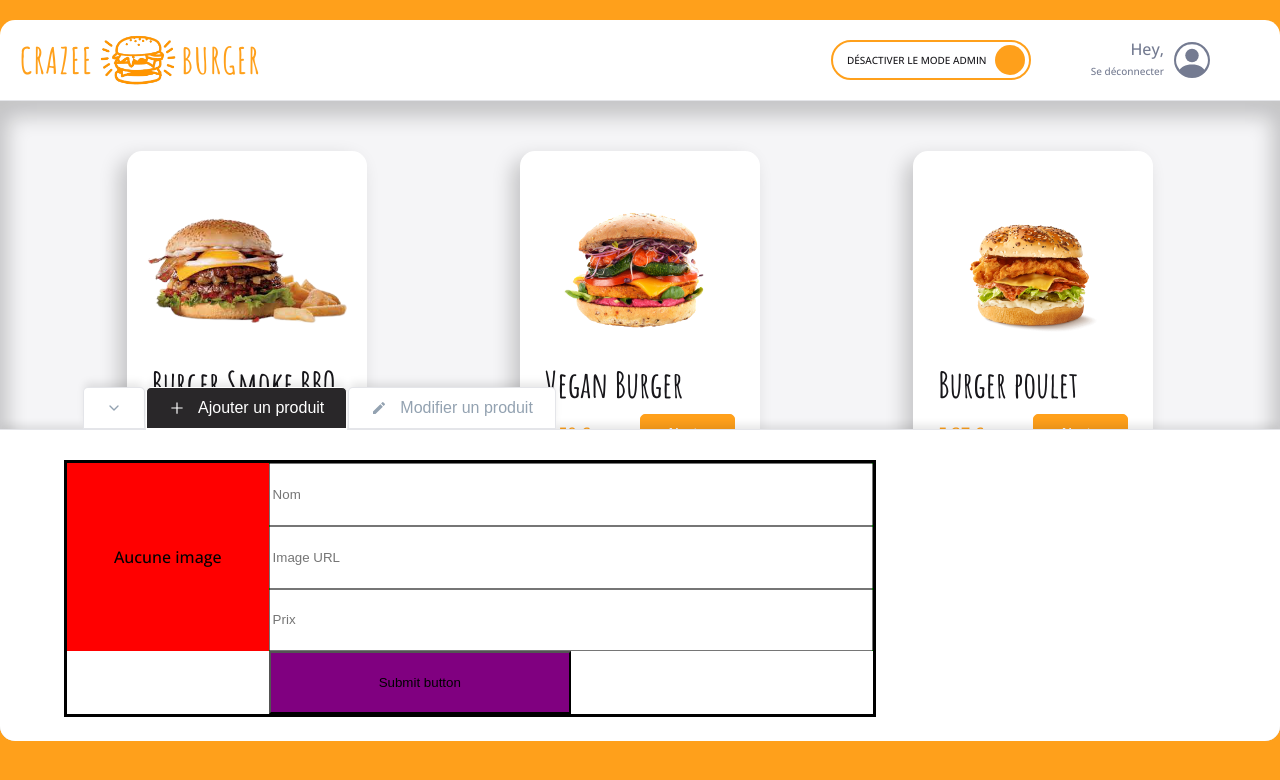
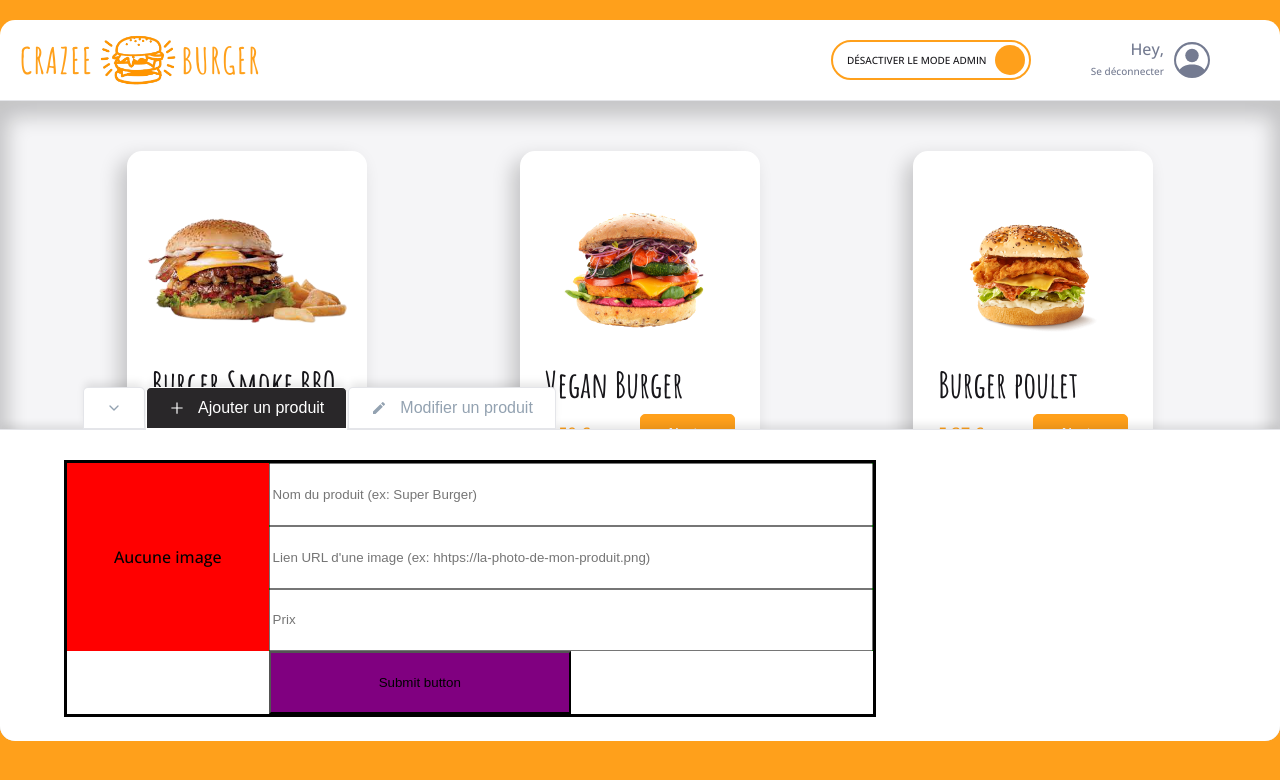
Before and after one commit to Benaldev/Crazee-burger, a React (Vite) app: page /order/1 in a window 1280 px wide. Shown: the top 780 px of the page. Built offline with nearby package versions, Linux system fonts and the light colour scheme.

Commit message:
✨  F08: ADMIN > AddForm > Reset form after submission

```diff
--- a/src/components/pages/order/Main/Admin/AdminPanel/AddForm.jsx
+++ b/src/components/pages/order/Main/Admin/AdminPanel/AddForm.jsx
@@ -19,10 +19,11 @@
     e.preventDefault();
     const newProductToAdd = {
       ...newProduct,
-      id: crypto.randomUUID,
+      id: crypto.randomUUID(),
     };
 
     handleAdd(newProductToAdd);
+    setNewProduct(EMPTY_PRODUCT);
   };
 
   const handleChange = (e) => {
@@ -46,14 +47,14 @@
           value={newProduct.title}
           onChange={handleChange}
           type="text"
-          placeholder="Nom"
+          placeholder="Nom du produit (ex: Super Burger)"
         />
         <input
           name="imageSource"
           value={newProduct.imageSource}
           onChange={handleChange}
           type="text"
-          placeholder="Image URL"
+          placeholder="Lien URL d'une image (ex: hhtps://la-photo-de-mon-produit.png)"
         />
         <input
           name="price"
```
